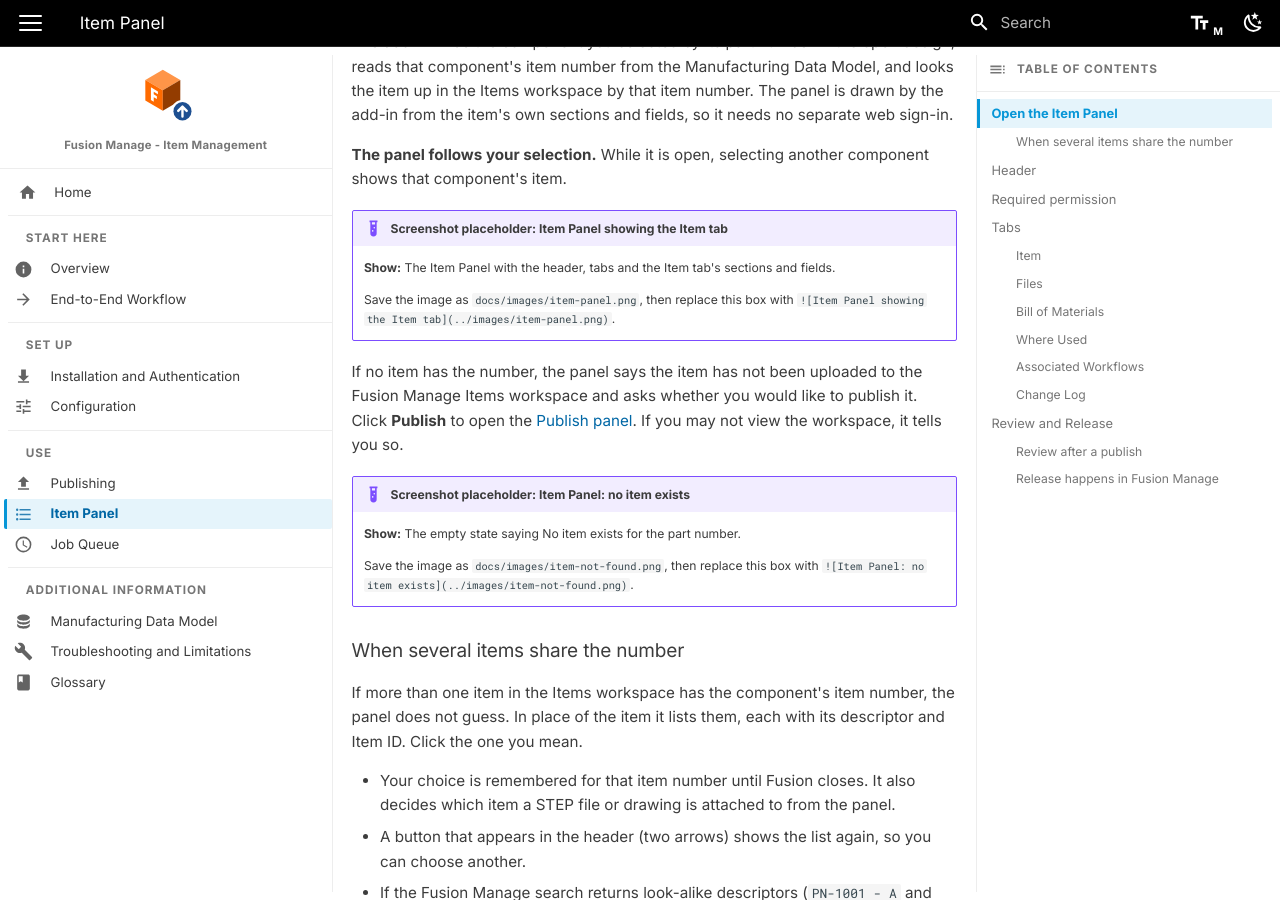
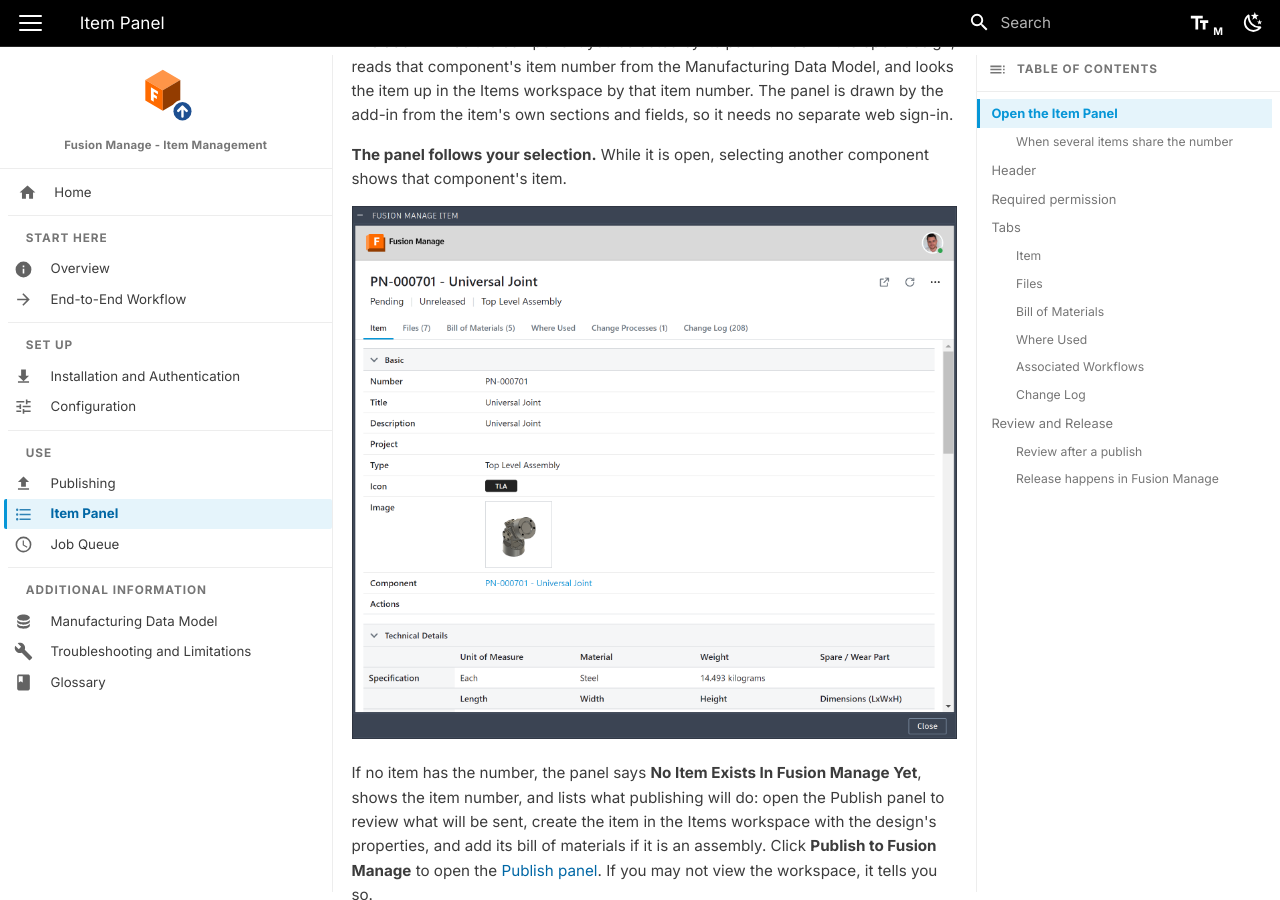
Before and after one commit to AHoop91/FusionToFusionManageAddon, an MkDocs documentation site: the page built from docs/item-panel/index.md, in a window 1280 px wide and 900 px high, scrolled down 659 px. Built offline with MkDocs 1.6.1 and Material for MkDocs 9.7.7, drawn with Linux system fonts in a browser that asks for light colours; some of the changed text lies outside the part shown.

Commit message:
Complete the Item Panel page with its screenshots and the change order release steps

```diff
--- a/docs/item-panel/index.md
+++ b/docs/item-panel/index.md
@@ -23,17 +23,11 @@
 
 **The panel follows your selection.** While it is open, selecting another component shows that component's item.
 
-!!! example "Screenshot placeholder: Item Panel showing the Item tab"
-    **Show:** The Item Panel with the header, tabs and the Item tab's sections and fields.
+![The Item Panel on the Item tab: the title and status line, the Open in browser, Refresh and Actions buttons, the tabs, and the Basic and Technical Details sections with their fields](../images/item-panel.png){ width="700" }
 
-    Save the image as `docs/images/item-panel.png`, then replace this box with `![Item Panel showing the Item tab](../images/item-panel.png)`.
+If no item has the number, the panel says **No Item Exists In Fusion Manage Yet**, shows the item number, and lists what publishing will do: open the Publish panel to review what will be sent, create the item in the Items workspace with the design's properties, and add its bill of materials if it is an assembly. Click **Publish to Fusion Manage** to open the [Publish panel](../publishing/index.md). If you may not view the workspace, it tells you so.
 
-If no item has the number, the panel says the item has not been uploaded to the Fusion Manage Items workspace and asks whether you would like to publish it. Click **Publish** to open the [Publish panel](../publishing/index.md). If you may not view the workspace, it tells you so.
-
-!!! example "Screenshot placeholder: Item Panel: no item exists"
-    **Show:** The empty state saying No item exists for the part number.
-
-    Save the image as `docs/images/item-not-found.png`, then replace this box with `![Item Panel: no item exists](../images/item-not-found.png)`.
+![The Item Panel when no item exists: the heading No Item Exists In Fusion Manage Yet, the item number PN-001291, the three steps publishing performs, and the Publish to Fusion Manage button](../images/item-not-found.png){ width="700" }
 
 ### When several items share the number
 
@@ -46,10 +40,7 @@
 
 ## Header
 
-!!! example "Screenshot placeholder: Item Panel header with the Actions menu open"
-    **Show:** The title, status line, Open in browser, Refresh and the Actions menu showing Export STEP File.
-
-    Save the image as `docs/images/item-actions.png`, then replace this box with `![Item Panel header with the Actions menu open](../images/item-actions.png)`.
+![The Item Panel header with the Actions menu open, showing Republish and Export STEP File, beside the Open in browser and Refresh buttons](../images/item-actions.png){ width="700" }
 
 | Control | What it does |
 |---|---|
@@ -83,10 +74,7 @@
 
 ### Files
 
-!!! example "Screenshot placeholder: Files tab"
-    **Show:** Attached files with their type icons, including a STEP file and a PDF.
-
-    Save the image as `docs/images/tab-files.png`, then replace this box with `![Files tab](../images/tab-files.png)`.
+![The Files tab: the Export STEP File button above a table of the attached files with their type icons, titles, versions, types, sizes and last-updated times, including a DWG, a DXF, a PDF and a STEP file](../images/tab-files.png){ width="700" }
 
 The files attached to the item, with a type icon, sortable by any column. This is where you check that a [STEP file](../publishing/index.md#step-file) or [drawing PDF](../publishing/index.md#drawing-representation) arrived. Empty state: *No files attached*.
 
@@ -96,10 +84,7 @@
 
 ### Bill of Materials
 
-!!! example "Screenshot placeholder: Bill of Materials tab"
-    **Show:** The BOM tree with the Views selector and column chooser.
-
-    Save the image as `docs/images/tab-bom.png`, then replace this box with `![Bill of Materials tab](../images/tab-bom.png)`.
+![The Bill of Materials tab: the collapse and expand buttons, the Views selector set to Basic with the tree and list toggles and the column chooser, and the BOM tree with Revision, Lifecycle and Icon columns](../images/tab-bom.png){ width="700" }
 
 The item's lines as a tree, with the same columns as Fusion Manage's own BOM view, a **Views** selector and a column chooser. Use it to check the BOM you published. See [Bill of Materials](../publishing/index.md#bill-of-materials). Empty state: *No Bill of Materials*.
 
@@ -107,23 +92,21 @@
 
 ### Where Used
 
-!!! example "Screenshot placeholder: Where Used tab"
-    **Show:** The assemblies that hold the item, with a parent expanded.
-
-    Save the image as `docs/images/tab-where-used.png`, then replace this box with `![Where Used tab](../images/tab-where-used.png)`.
+![The Where Used tab of PN-000699 - Universal Joint Bush: the one assembly that uses it, PN-000701 - Universal Joint, with its version, quantity, units and lifecycle](../images/tab-where-used.png){ width="700" }
 
 The assemblies that hold the item, as a tree. Expand a parent to read the next level up. Empty state: *Not used in any assembly*.
 
 ### Associated Workflows
 
-!!! example "Screenshot placeholder: Associated Workflows tab"
-    **Show:** Workflow items such as a change order, with their state and last step.
+![The Associated Workflows tab, named Change Processes in this workspace: one change order, LCO-000056, with its workflow status, last action, user, time and comments](../images/tab-workflows.png){ width="700" }
 
-    Save the image as `docs/images/tab-workflows.png`, then replace this box with `![Associated Workflows tab](../images/tab-workflows.png)`.
+The tab takes its name from your Fusion Manage workspace. In the example above it reads **Change Processes**, with the number of workflow items beside it.
 
 The workflow items, such as change orders, that reference the item. Each row shows the workflow item's current state and its last workflow step: when, by whom, the action taken and any comments. Empty state: *No associated workflows*.
 
 ### Change Log
+
+![The Change Log tab: entries newest first with date and time, who changed it, the action and a description, edited fields shown with the old value struck through and the new value beside it, and Showing 100 of 208 at the bottom](../images/tab-change-log.png){ width="700" }
 
 What was done to the item, newest first: when, by whom, the action, and a description. Fields a change edited are listed under the description with the old value struck through and the new value beside it. The first 100 entries are read, and more are read as you scroll towards the end (a progress bar shows while they load). Only the rows in view are drawn, so a long log stays smooth. Needs the View Change Log permission. Empty state: *No changes logged*.
 
@@ -145,15 +128,12 @@
 
 ### Release happens in Fusion Manage
 
-!!! example "Screenshot placeholder: Item in Fusion Manage with its workflow actions"
-    **Show:** The item open in Fusion Manage in the browser, showing the workflow action used to release it.
+The manufactured item is released through **a change order in Fusion Manage**, independent of the engineering release in Fusion. The add-in does not move an item through its workflow, and it does not create the change order.
 
-    Save the image as `docs/images/fm-item-workflow.png`, then replace this box with `![Item in Fusion Manage with its workflow actions](../images/fm-item-workflow.png)`.
-
-The manufactured item is released through **its own workflow in Fusion Manage**, independent of the engineering release in Fusion. The add-in does not move an item through its workflow.
-
-1. In the Item Panel, click **Open in browser** to go straight to the item.
-2. In Fusion Manage, run the workflow action your organisation uses to release the item.
-3. Back in Fusion, click **Refresh** to see the new state, or check the **Associated Workflows** tab for the workflow's progress.
+1. In the Item Panel, click **Open in browser** to go straight to the item, or open Fusion Manage yourself.
+2. In Fusion Manage, **create a Change Order**.
+3. In the change order, **Add Affected Manufacturing Items** and choose the item you published.
+4. Run the change order through its workflow. When the change order is released, the item it covers is released with it.
+5. Back in Fusion, click **Refresh** to see the item's new state, or check the **Associated Workflows** tab: the change order is listed there with its current state and last step.
 
 For how this fits into the wider process, see the [End-to-End Workflow](../getting-started/workflow.md#5-manufacturing-releases-the-item).
```
Also changed, not shown: docs/images/item-actions.png (added), docs/images/item-not-found.png (added), docs/images/item-panel.png (added), docs/images/tab-bom.png (added), docs/images/tab-change-log.png (added), docs/images/tab-files.png (added), docs/images/tab-where-used.png (added), docs/images/tab-workflows.png (added).
